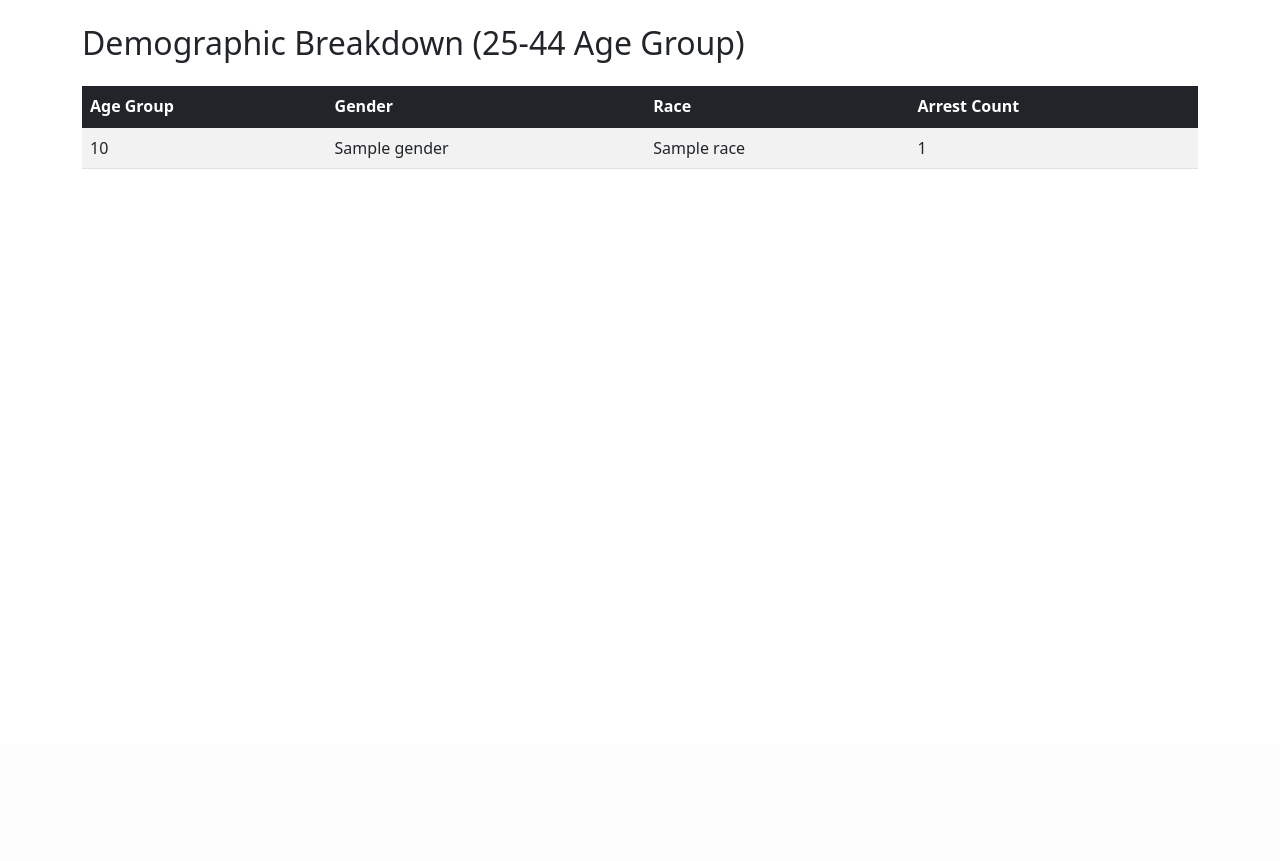
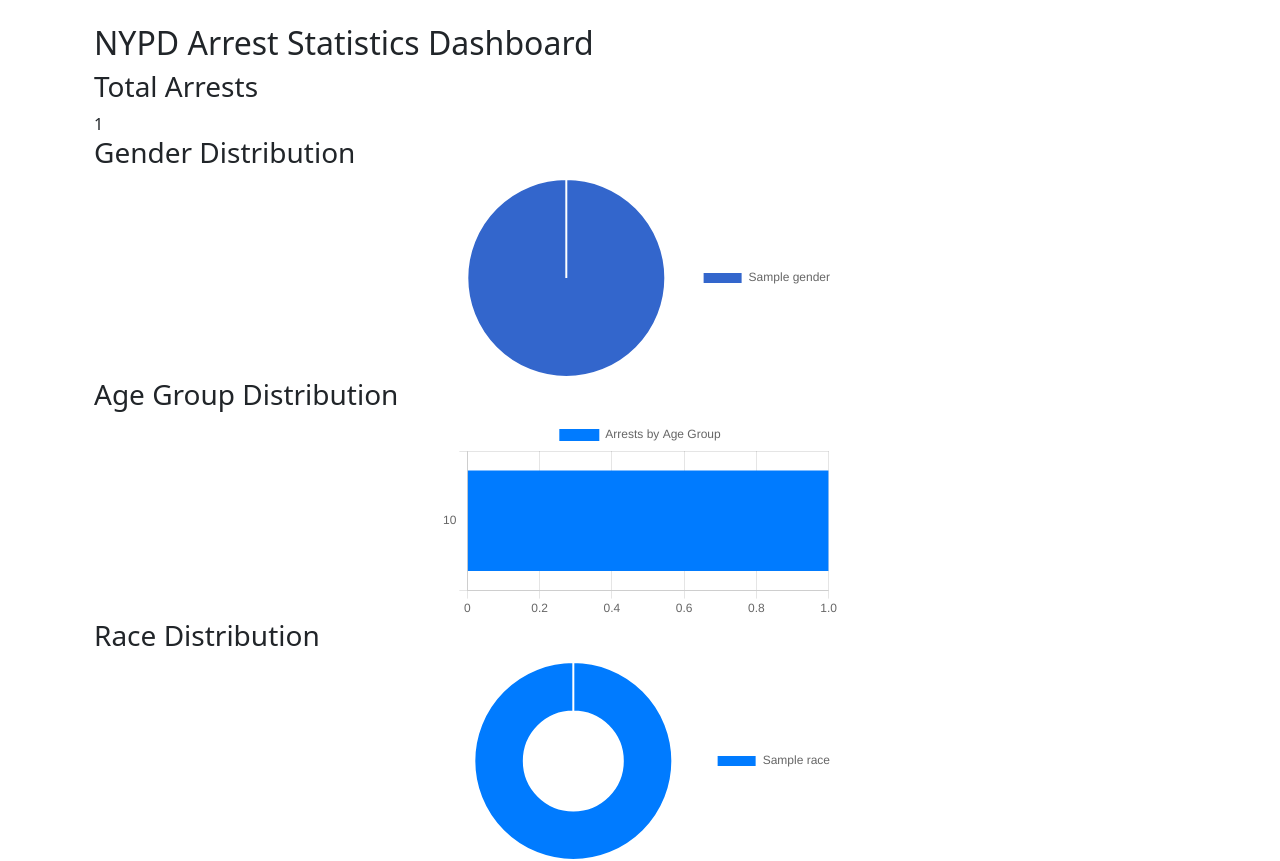
Before and after one commit to Sidpan19/adt, a Flask app: template templates/demographics.html in a window 1280 px wide. Shown: the part 56-917 px from the top of the page. Before the commit the page ends 225 px from the top, so only its background shows below. Run offline with Flask 3, Linux system fonts and the light colour scheme; the template is opened without the code that fills it: most values are stand-ins (such as "Sample title", 1, 10 or a date in 2020).

Commit message:
changing visual layout and updating requirements

```diff
--- a/app.py
+++ b/app.py
@@ -206,16 +206,49 @@
 
 # --- Public data pages ---
 
-@app.route("/demographics")
+@app.route('/demographics')
 def demographics():
     db = get_db()
-    results = db.run("""
-    MATCH (p:Person)<-[:INVOLVES]-(a:Arrest)-[:HAS_CHARGE]->(c:Charge)
-    WHERE p.age_group = '25-44'
-    RETURN p.age_group AS age, p.sex AS gender, p.race AS race, COUNT(a) AS count
-    ORDER BY count DESC LIMIT 25
-    """).data()
-    return render_template("demographics.html", data=results)
+    query = """
+    // Overall statistics
+    MATCH (p:Person)<-[:INVOLVES]-(a:Arrest)
+    WITH count(a) as total_arrests
+
+    // Race breakdown
+    MATCH (p:Person)<-[:INVOLVES]-(a:Arrest)
+    WITH total_arrests, p.race as race, count(a) as count
+    WHERE race IS NOT NULL
+    WITH total_arrests, collect({race: race, count: count, percentage: toFloat(count)/total_arrests*100}) as race_stats
+
+    // Gender breakdown
+    MATCH (p:Person)<-[:INVOLVES]-(a:Arrest)
+    WITH total_arrests, race_stats, p.sex as gender, count(a) as count
+    WHERE gender IS NOT NULL
+    WITH total_arrests, race_stats, collect({gender: gender, count: count, percentage: toFloat(count)/total_arrests*100}) as gender_stats
+
+    // Age group breakdown
+    MATCH (p:Person)<-[:INVOLVES]-(a:Arrest)
+    WITH total_arrests, race_stats, gender_stats, p.age_group as age, count(a) as count
+    WHERE age IS NOT NULL
+    WITH total_arrests, race_stats, gender_stats, collect({age: age, count: count, percentage: toFloat(count)/total_arrests*100}) as age_stats
+
+    // Top charges
+    MATCH (a:Arrest)-[:HAS_CHARGE]->(c:Charge)
+    WITH total_arrests, race_stats, gender_stats, age_stats, c.pd_desc as charge, count(a) as count
+    ORDER BY count DESC LIMIT 10
+    WITH total_arrests, race_stats, gender_stats, age_stats, collect({charge: charge, count: count, percentage: toFloat(count)/total_arrests*100}) as top_charges
+
+    // Top boroughs
+    MATCH (a:Arrest)-[:OCCURRED_AT]->(l)
+    WITH total_arrests, race_stats, gender_stats, age_stats, top_charges, l.boro as borough, count(a) as count
+    WHERE borough IS NOT NULL
+    ORDER BY count DESC
+    WITH total_arrests, race_stats, gender_stats, age_stats, top_charges, collect({borough: borough, count: count, percentage: toFloat(count)/total_arrests*100}) as borough_stats
+
+    RETURN total_arrests, race_stats, gender_stats, age_stats, top_charges, borough_stats
+    """
+    results = db.run(query).data()
+    return render_template('demographics.html', stats=results[0])
 
 @app.route("/recent")
 def recent_arrests():
--- a/templates/demographics.html
+++ b/templates/demographics.html
@@ -1,25 +1,125 @@
 {% extends "base.html" %}
 
 {% block content %}
-<h2 class="mb-4">Demographic Breakdown (25-44 Age Group)</h2>
-<table class="table table-striped table-hover">
-    <thead class="table-dark">
-        <tr>
-            <th>Age Group</th>
-            <th>Gender</th>
-            <th>Race</th>
-            <th>Arrest Count</th>
-        </tr>
-    </thead>
-    <tbody>
-        {% for row in data %}
-        <tr>
-            <td>{{ row.age }}</td>
-            <td>{{ row.gender }}</td>
-            <td>{{ row.race }}</td>
-            <td>{{ row.count }}</td>
-        </tr>
-        {% endfor %}
-    </tbody>
-</table>
+<div class="container">
+    <h2 class="stats-header">NYPD Arrest Statistics Dashboard</h2>
+
+    <div class="stats-card total-card">
+        <h3>Total Arrests</h3>
+        <div class="stat-value">{{ stats.total_arrests }}</div>
+    </div>
+
+    <div class="stats-row">
+        <div class="stats-column">
+            <div class="stats-card">
+                <h3>Gender Distribution</h3>
+                <div class="chart-container">
+                    <canvas id="genderChart" width="200" height="200"></canvas>
+                </div>
+            </div>
+        </div>
+
+        <div class="stats-column">
+            <div class="stats-card">
+                <h3>Age Group Distribution</h3>
+                <div class="chart-container">
+                    <canvas id="ageChart" width="200" height="200"></canvas>
+                </div>
+            </div>
+        </div>
+    </div>
+
+    <div class="stats-card">
+        <h3>Race Distribution</h3>
+        <div class="chart-container">
+            <canvas id="raceChart" width="200" height="200"></canvas>
+        </div>
+    </div>
+</div>
+
+<style>
+    /* Optional: force canvas sizing via CSS */
+    .chart-container canvas {
+        width: 400px !important;
+        height: 200px !important;
+        display: block;
+        margin: 0 auto;
+    }
+</style>
+
+<script src="https://cdn.jsdelivr.net/npm/chart.js"></script>
+<script>
+    const tooltipFormatter = (context) => {
+        const label = context.label || '';
+        const value = context.raw || 0;
+        const total = context.chart.data.datasets[0].data.reduce((a, b) => a + b, 0);
+        const percentage = ((value / total) * 100).toFixed(1) + '%';
+        return `${label}: ${value} (${percentage})`;
+    };
+
+    // Gender chart
+    new Chart(document.getElementById('genderChart'), {
+        type: 'pie',
+        data: {
+            labels: [{% for item in stats.gender_stats %} "{{ item.gender }}", {% endfor %}],
+            datasets: [{
+                data: [{% for item in stats.gender_stats %} {{ item.count }}, {% endfor %}],
+                backgroundColor: ['#3366cc', '#dc3545', '#fd7e14', '#20c997'],
+            }]
+        },
+        options: {
+            maintainAspectRatio: false,
+            responsive: true,
+            plugins: {
+                legend: { position: 'right' },
+                tooltip: { callbacks: { label: tooltipFormatter } }
+            }
+        }
+    });
+
+    // Age chart
+    new Chart(document.getElementById('ageChart'), {
+        type: 'bar',
+        data: {
+            labels: [{% for item in stats.age_stats %} "{{ item.age }}", {% endfor %}],
+            datasets: [{
+                label: 'Arrests by Age Group',
+                data: [{% for item in stats.age_stats %} {{ item.count }}, {% endfor %}],
+                backgroundColor: '#007bff',
+            }]
+        },
+        options: {
+            maintainAspectRatio: false,
+            responsive: true,
+            indexAxis: 'y',
+            plugins: {
+                tooltip: { callbacks: { label: tooltipFormatter } }
+            }
+        }
+    });
+
+    // Race chart
+    new Chart(document.getElementById('raceChart'), {
+        type: 'doughnut',
+        data: {
+            labels: [{% for item in stats.race_stats %} "{{ item.race }}", {% endfor %}],
+            datasets: [{
+                label: 'Arrests by Race',
+                data: [{% for item in stats.race_stats %} {{ item.count }}, {% endfor %}],
+                backgroundColor: [
+                    '#007bff', '#28a745', '#dc3545', '#ffc107',
+                    '#17a2b8', '#6610f2', '#fd7e14', '#20c997'
+                ],
+            }]
+        },
+        options: {
+            maintainAspectRatio: false,
+            responsive: true,
+            plugins: {
+                legend: { position: 'right' },
+                tooltip: { callbacks: { label: tooltipFormatter } }
+            }
+        }
+    });
+</script>
 {% endblock %}
```
Also changed, not shown: requirements.txt (+21 -0 lines), static/style.css (+116 -0 lines), 2 other files.
